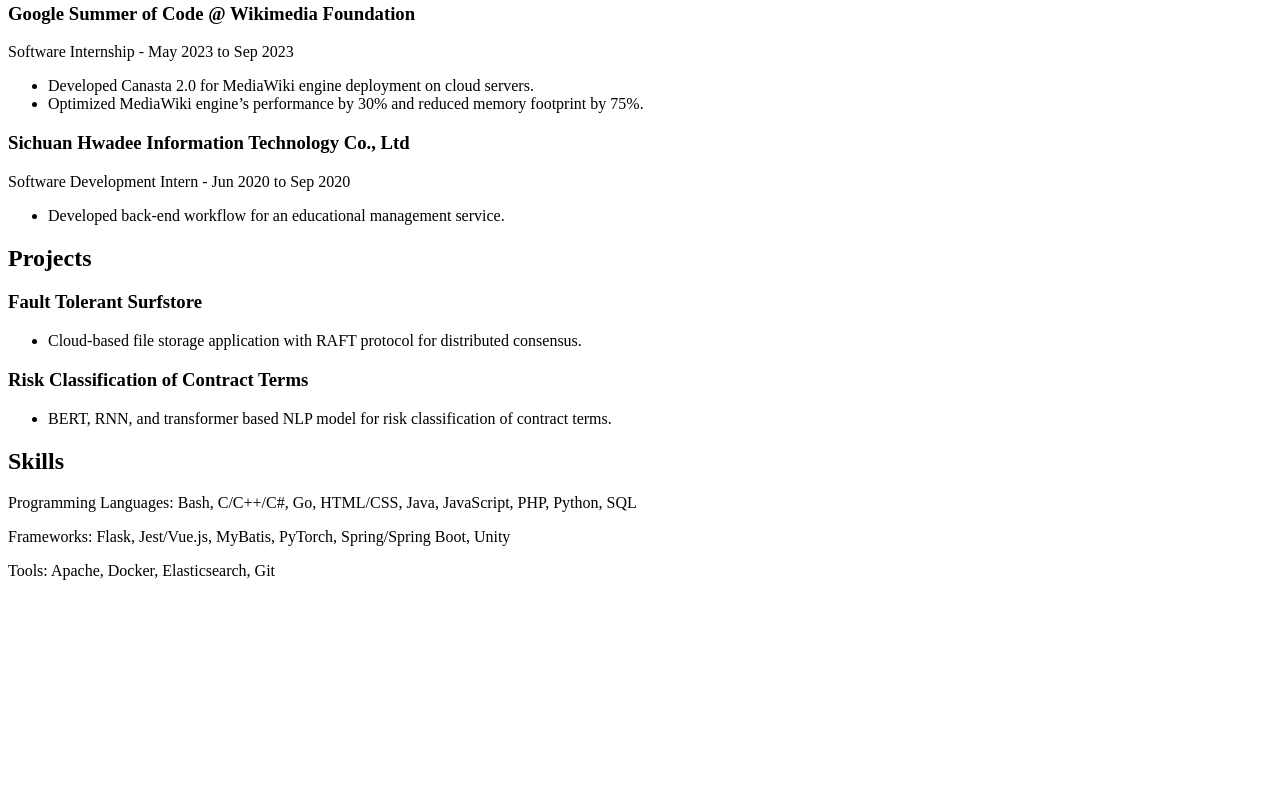
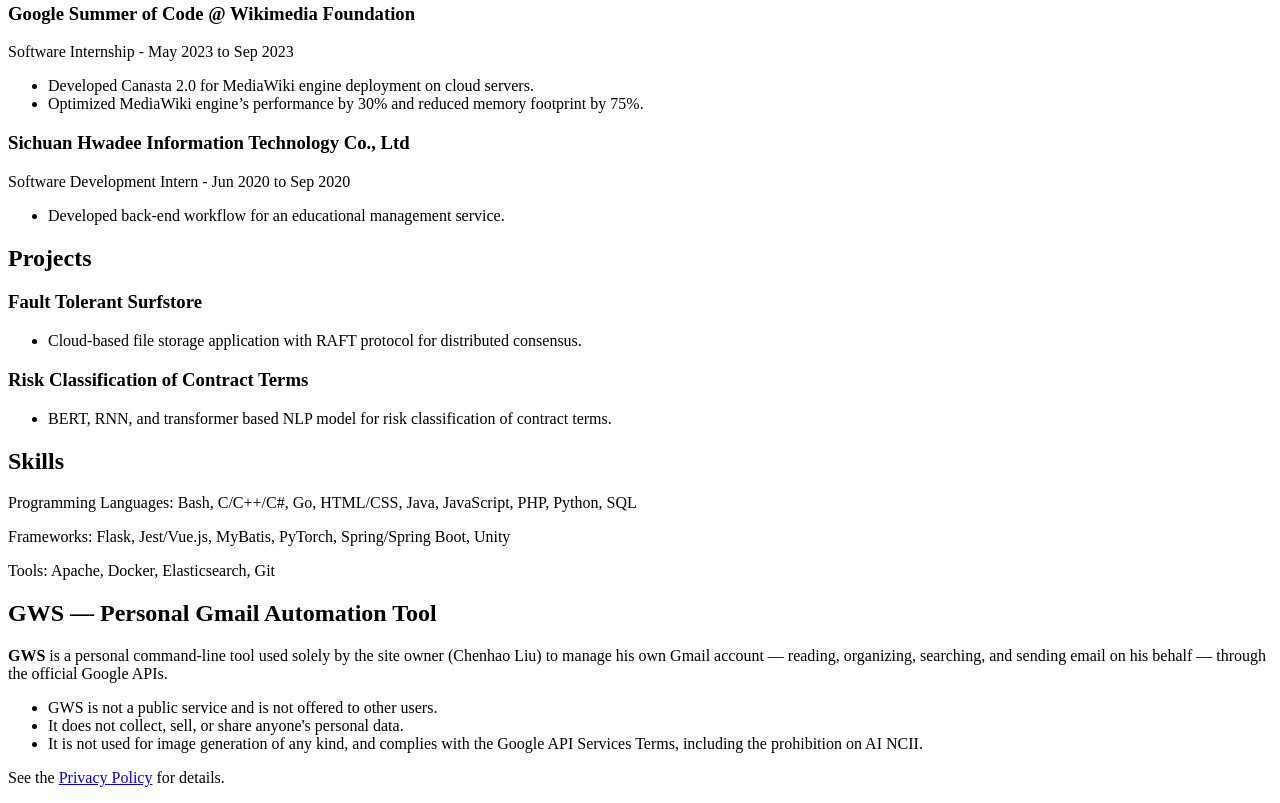
Before and after one commit to chl178/chl178.github.io, a plain HTML site: page index.html in a window 1280 px wide. Shown: the part 315-1118 px from the top of the page. Before the commit the page ends 911 px from the top, so only its background shows below. Drawn offline with Linux system fonts and the light colour scheme.

Commit message:
Add GWS app description section (Google verification)

```diff
--- a/index.html
+++ b/index.html
@@ -56,5 +56,16 @@
         <p>Frameworks: Flask, Jest/Vue.js, MyBatis, PyTorch, Spring/Spring Boot, Unity</p>
         <p>Tools: Apache, Docker, Elasticsearch, Git</p>
     </section>
+
+    <section id="gws">
+        <h2>GWS — Personal Gmail Automation Tool</h2>
+        <p><strong>GWS</strong> is a personal command-line tool used solely by the site owner (Chenhao Liu) to manage his own Gmail account — reading, organizing, searching, and sending email on his behalf — through the official Google APIs.</p>
+        <ul>
+            <li>GWS is not a public service and is not offered to other users.</li>
+            <li>It does not collect, sell, or share anyone's personal data.</li>
+            <li>It is not used for image generation of any kind, and complies with the Google API Services Terms, including the prohibition on AI NCII.</li>
+        </ul>
+        <p>See the <a href="privacy.html">Privacy Policy</a> for details.</p>
+    </section>
 </body>
 </html>
```
